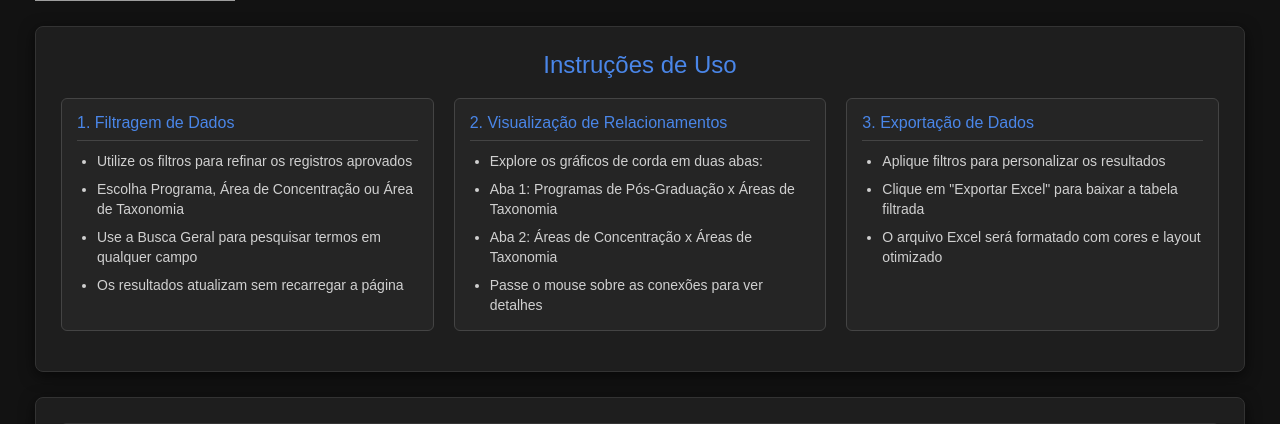
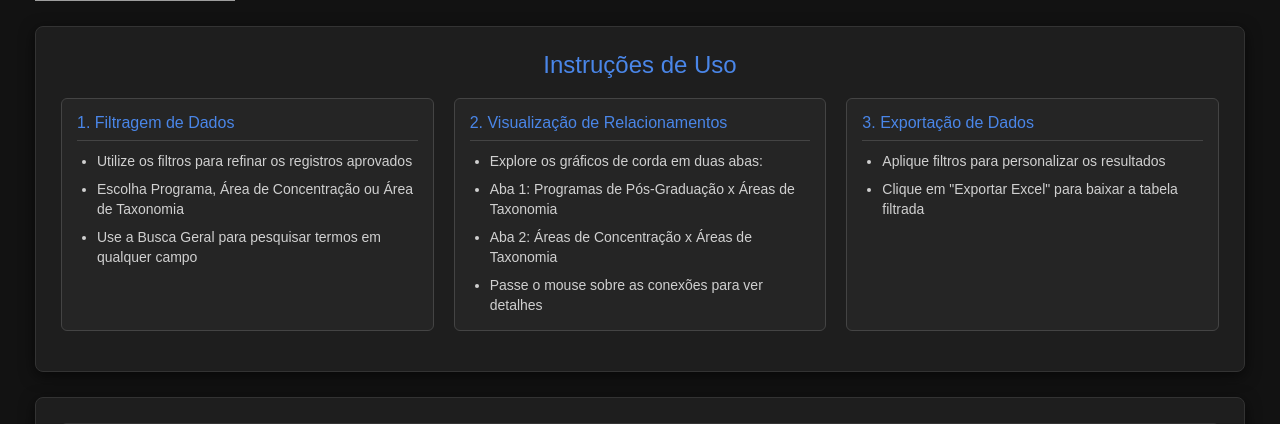
Before and after one commit to deerws/neural_search_classification, a PHP site: page /testfinal.php in a window 1280 px wide. Shown: the part 219-643 px from the top of the page. Run offline with PHP 8.4, Linux system fonts and the light colour scheme; some libraries are stand-ins or nearby versions; grey boxes are pictures that could not be loaded.

Commit message:
Update testfinal.php

```diff
--- a/php_version/test_interfaces/test5_consultation/testfinal.php
+++ b/php_version/test_interfaces/test5_consultation/testfinal.php
@@ -781,7 +781,6 @@ function formatSubdomain($subdomain, $classification) {
                             <li>Utilize os filtros para refinar os registros aprovados</li>
                             <li>Escolha Programa, Área de Concentração ou Área de Taxonomia</li>
                             <li>Use a Busca Geral para pesquisar termos em qualquer campo</li>
-                            <li>Os resultados atualizam sem recarregar a página</li>
                         </ul>
                     </div>
                 </div>
@@ -802,7 +801,6 @@ function formatSubdomain($subdomain, $classification) {
                         <ul>
                             <li>Aplique filtros para personalizar os resultados</li>
                             <li>Clique em "Exportar Excel" para baixar a tabela filtrada</li>
-                            <li>O arquivo Excel será formatado com cores e layout otimizado</li>
                         </ul>
                     </div>
                 </div>
```
